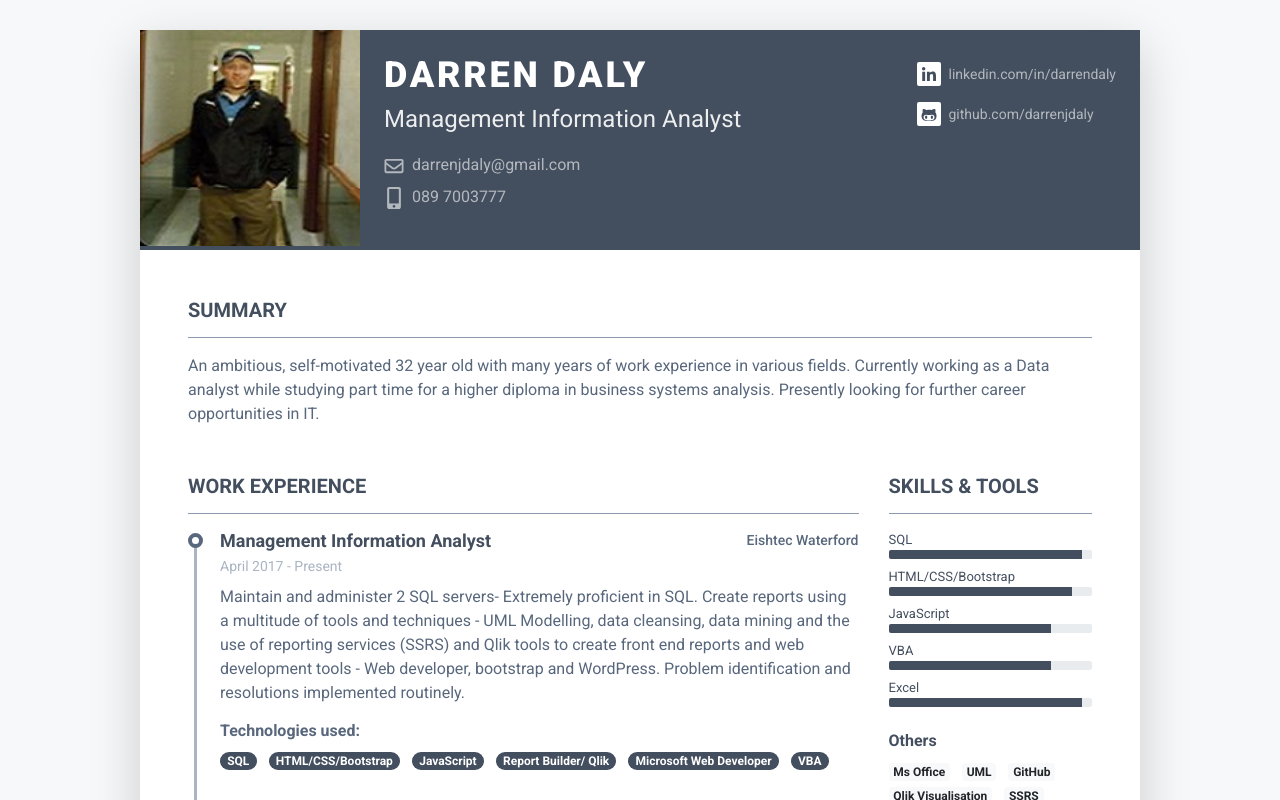
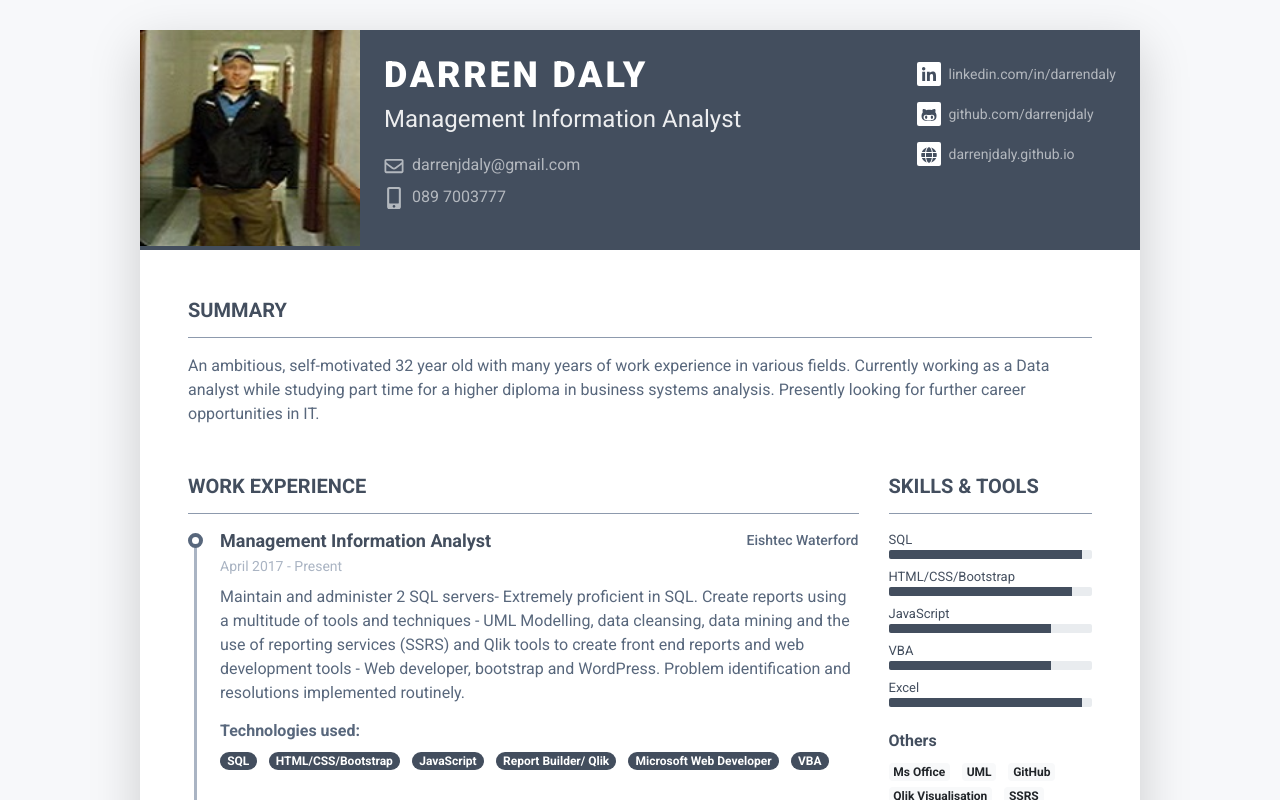
Before and after one commit to darrenjdaly/darrenjdaly.github.io, a plain HTML site: page index.html in a window 1280 px wide. Shown: the top 800 px of the page. Drawn offline with Linux system fonts and the light colour scheme.

Commit message:
Added Website to bar

```diff
--- a/index.html
+++ b/index.html
@@ -43,7 +43,7 @@
 						    <ul class="resume-social list-unstyled">
 				                <li class="mb-3"><a href="https://www.linkedin.com/in/darren-daly-21231543/"><span class="fa-container text-center mr-2"><i class="fab fa-linkedin-in fa-fw"></i></span>linkedin.com/in/darrendaly</a></li>
 				                <li class="mb-3"><a href="https://github.com/darrenjdaly"><span class="fa-container text-center mr-2"><i class="fab fa-github-alt fa-fw"></i></span>github.com/darrenjdaly</a></li>
-
+				                <li><a href="https://darrenjdaly.github.io./"><span class="fa-container text-center mr-2"><i class="fas fa-globe"></i></span>darrenjdaly.github.io</a></li>
 						    </ul>
 					    </div><!--//secondary-info-->
 
```
